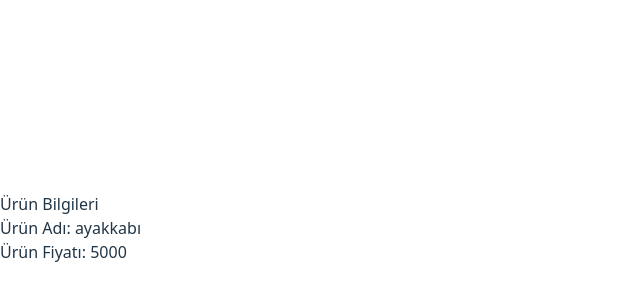
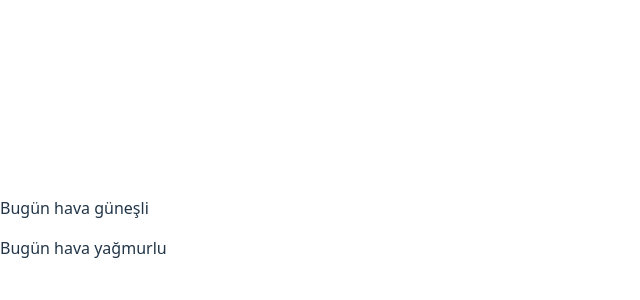
Before and after one commit to alikaankoc1/create-folder, a React (Vite) app in the folder props structure/: page / in a window 1280 px wide. Shown: the part 172-472 px from the top of the page, without its empty margins (0-640 px from the left). Built offline with nearby package versions, Linux system fonts and the light colour scheme.

Commit message:
update props example

```diff
--- a/props structure/src/App.jsx
+++ b/props structure/src/App.jsx
@@ -3,9 +3,10 @@ import Product from './Product'
 
 function App() {
   return (
-   <div>
-    <Product productName = "ayakkabı" price = {5000}/>
-   </div>
+    <div>
+      <Product status = {"güneşli"}/>
+      <Product status = {"yağmurlu"}/>
+    </div>
   )
 }
 
--- a/props structure/src/Product.jsx
+++ b/props structure/src/Product.jsx
@@ -3,13 +3,10 @@ import React from 'react'
 function Product(props) {
   return (
     <div>
-        <div>Ürün Bilgileri</div>
-        <div>
-            <div>Ürün Adı: {props.productName}</div>
-            <div>Ürün Fiyatı: {props.price}</div>
-        </div>
+      <div>
+        <p>Bugün hava {props.status}</p>
+      </div>
     </div>
-
   )
 }
 
```
